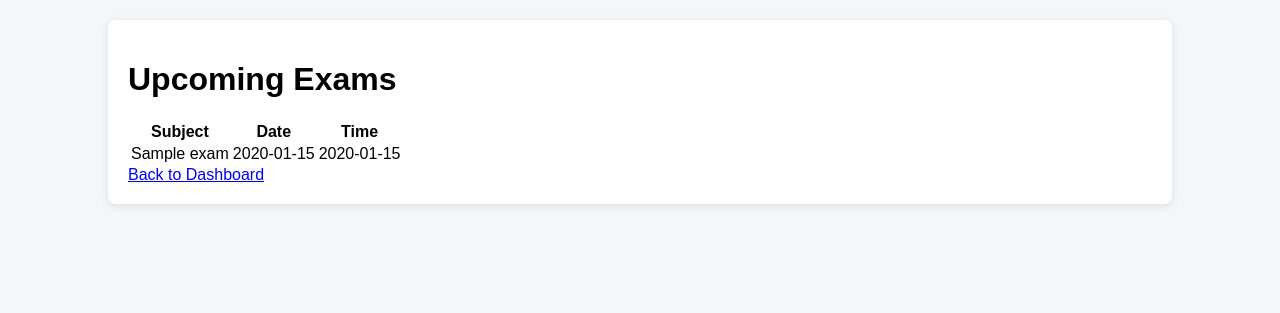
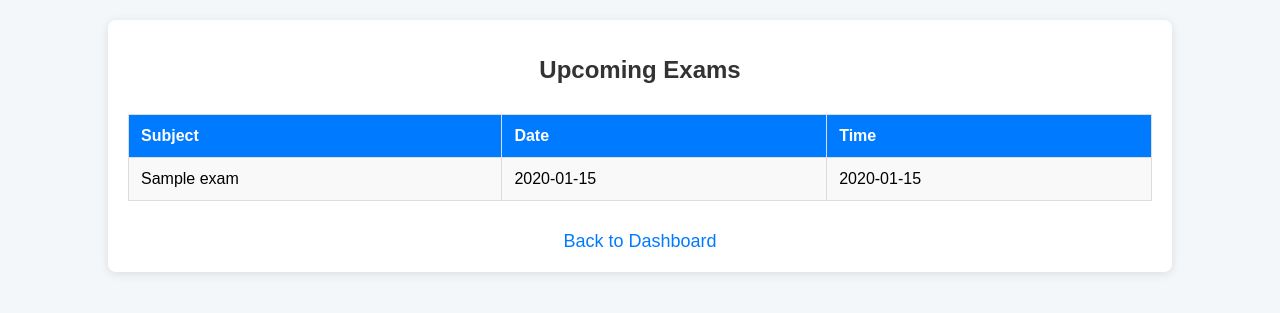
Before and after one commit to paul-murithi/Exam-Management-System, a Flask app: template templates/exams.html in a window 1280 px wide. Shown: the top 313 px of the page. Run offline with Flask 3, Linux system fonts and the light colour scheme; the template is opened without the code that fills it: values that come from a table or form of the project are taken from there, others are empty; tables that the repository leaves empty hold one stand-in row (values such as "Sample post").

Commit message:
feat: Added styles

```diff
--- a/templates/exams.html
+++ b/templates/exams.html
@@ -4,6 +4,78 @@
     <meta charset="UTF-8">
     <meta name="viewport" content="width=device-width, initial-scale=1.0">
     <title>Upcoming Exams</title>
+     <style>
+      body {
+        font-family: Arial, sans-serif;
+        background-color: #f7f7f7;
+        margin: 0;
+        padding: 0;
+        display: flex;
+        flex-direction: column;
+        align-items: center;
+      }
+
+      .container {
+        width: 80%;
+        max-width: 1200px;
+        background-color: white;
+        margin-top: 40px;
+        padding: 30px;
+        border-radius: 8px;
+        box-shadow: 0 4px 12px rgba(0, 0, 0, 0.1);
+      }
+
+      h1 {
+        text-align: center;
+        color: #333;
+        margin-bottom: 30px;
+        font-size: 24px;
+      }
+
+      table {
+        width: 100%;
+        border-collapse: collapse;
+        margin-bottom: 30px;
+      }
+
+      th,
+      td {
+        padding: 12px;
+        text-align: left;
+        border: 1px solid #ddd;
+      }
+
+      th {
+        background-color: #007bff;
+        color: white;
+      }
+
+      td {
+        background-color: #f9f9f9;
+      }
+
+      .alert {
+        padding: 15px;
+        margin-bottom: 20px;
+        border-radius: 5px;
+        background-color: #17a2b8;
+        color: white;
+        text-align: center;
+      }
+
+      a {
+        color: #007bff;
+        text-decoration: none;
+        font-size: 18px;
+        display: block;
+        text-align: center;
+        margin-top: 20px;
+      }
+
+      a:hover {
+        text-decoration: underline;
+      }
+    </style>
 </head>
 <body>
 {% extends "base.html" %}
```
